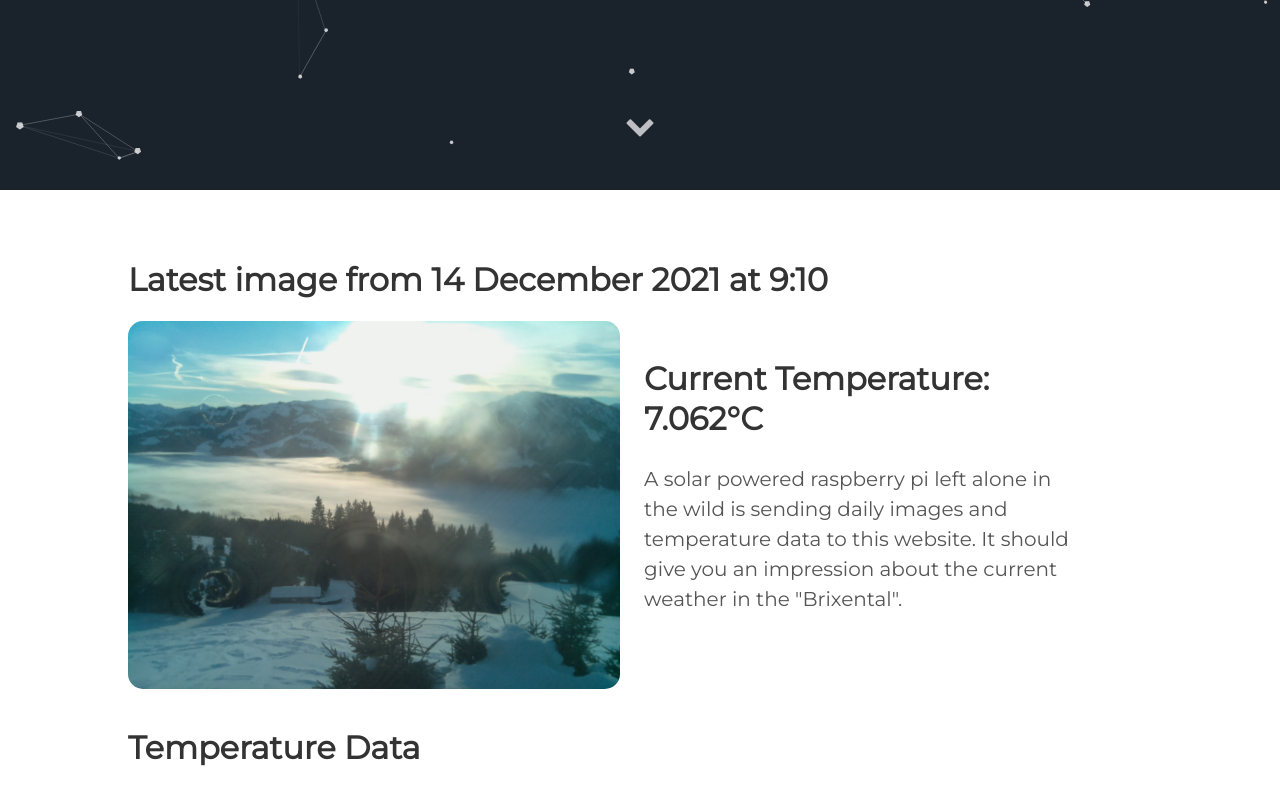
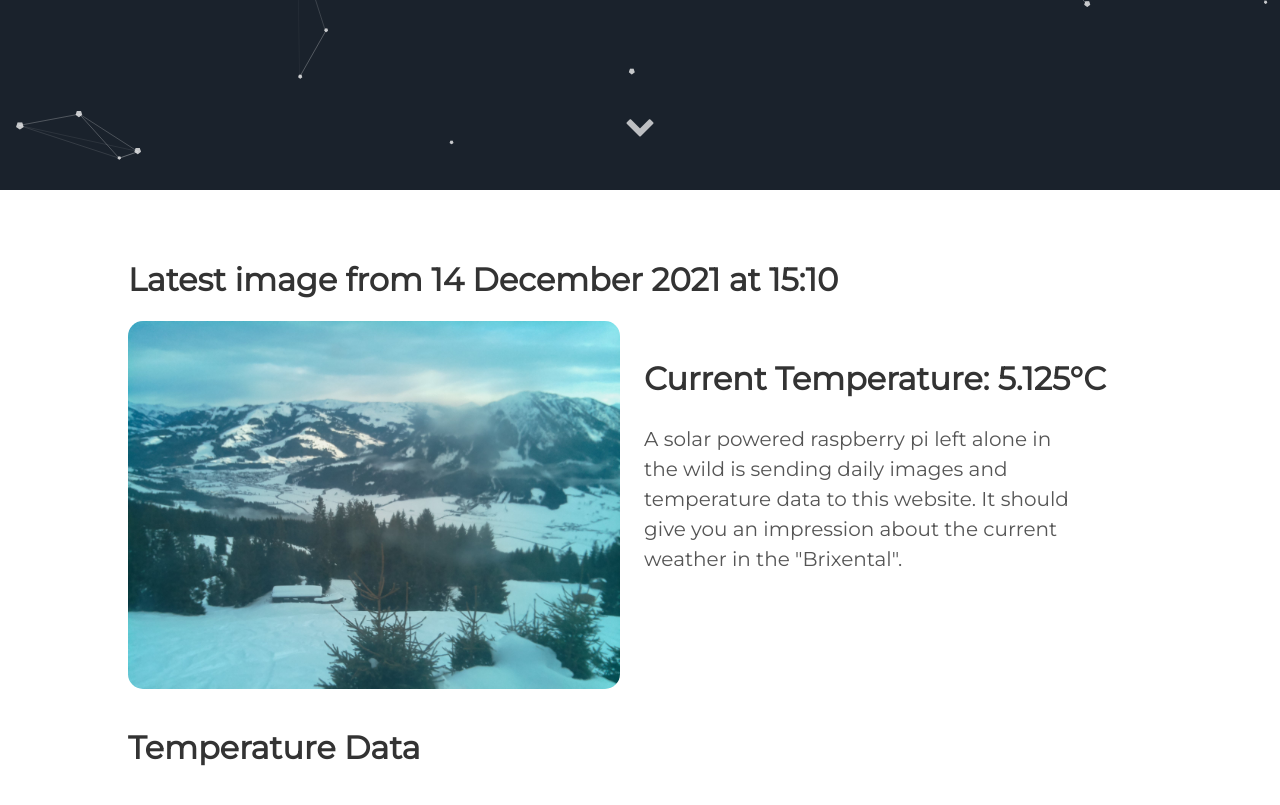
Before and after one commit to vektorious/vektorious.github.io, a Jekyll site: the page built from resources/huette.md, in a window 1280 px wide and 900 px high, scrolled down 710 px. Shown: the top 805 px of the window. Built offline with Jekyll 4.4.1, drawn with Linux system fonts in a browser that asks for light colours.

Commit message:
I'm a bot beep boop

```diff
--- a/resources/huette.md
+++ b/resources/huette.md
@@ -6,13 +6,13 @@ image: '/assets/img/'
 description: 'Live image from the Austrian alps'
 twitter_text: ' '
 ---
-## Latest image from 14 December 2021 at  9:10
+## Latest image from 14 December 2021 at 15:10
 <div class="huette">
   <div class="huette-image">
     <img src="{{ "/assets/img/huette.jpg" | prepend: site.baseurl }}">
   </div>
   <div class="huette-text">
-        <h2>Current Temperature: 7.062°C</h2>
+        <h2>Current Temperature: 5.125°C</h2>
         <p>A solar powered raspberry pi left alone in the wild is sending daily images and temperature data to this website. It should give you an impression about the current weather in the "Brixental".</p>
 
   </div>
```
Also changed, not shown: rpi-script/2021-12-14_150922.txt (renamed from rpi-script/2021-12-14_090924.txt, +5 -5 lines), rpi-script/huette.md (+2 -2 lines), assets/img/huette.jpg, assets/img/temp_plot.png, rpi-script/temp_plot.png, 1 other file.
